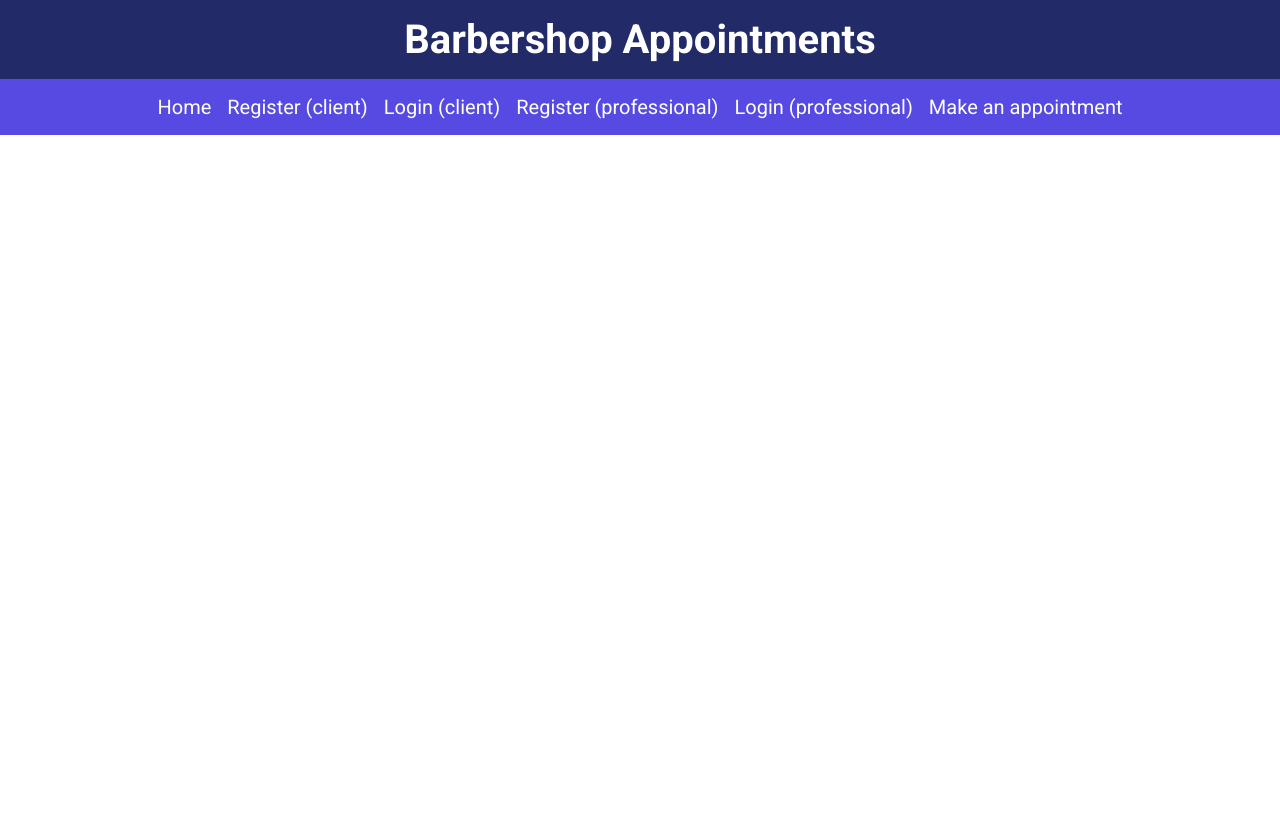
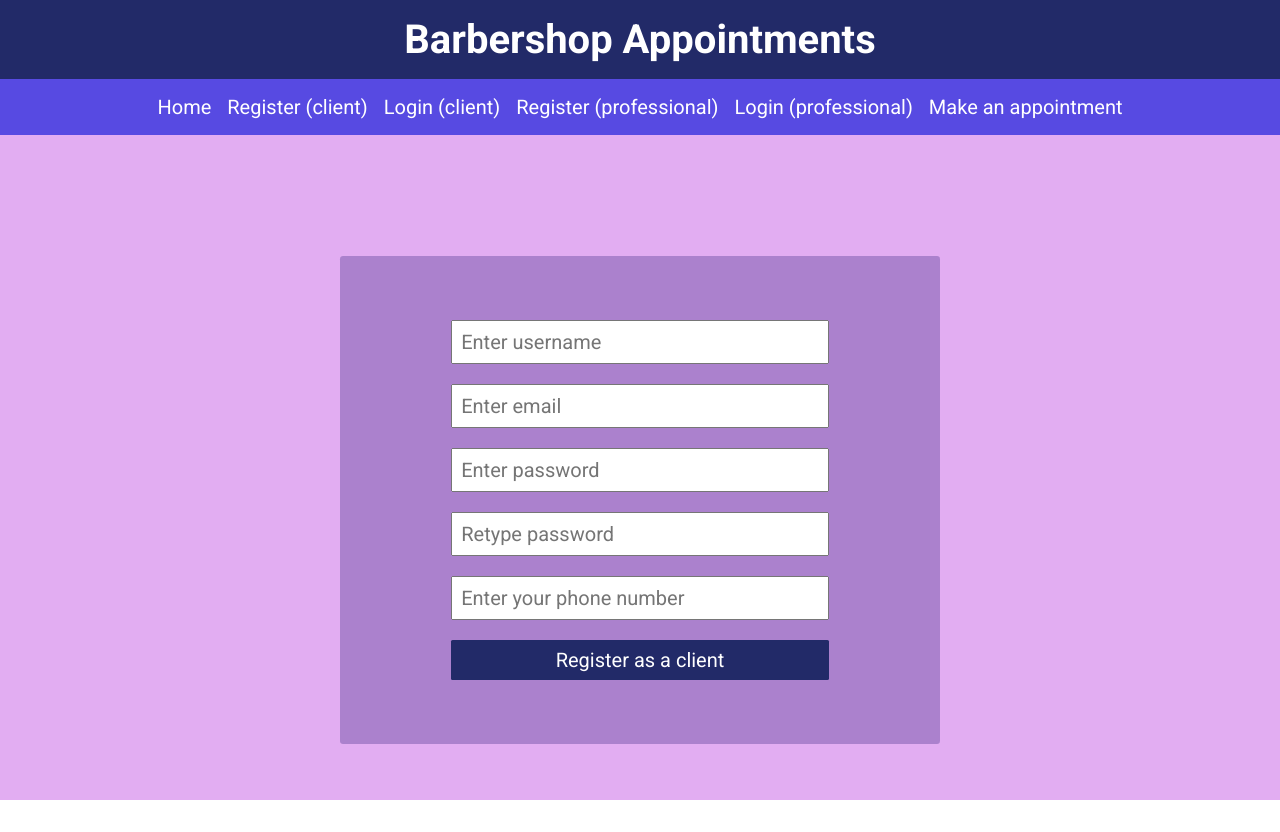
Before and after one commit to prabhjotaulakh159/barbershop-appointment-system, a Flask app: page /register-client in a window 1280 px wide. Before the commit the page ends 135 px from the top, so only its background shows below. Run offline with Flask 3, Linux system fonts and the light colour scheme.

Commit message:
Fixed styling for all auth forms

```diff
--- a/appointment_app/static/styles.css
+++ b/appointment_app/static/styles.css
@@ -76,3 +76,46 @@ nav {
         border: 1px solid black;
     }
 }
+
+main {
+    background-color: var(--light-purple);
+    flex: 1;
+}
+
+.form-container {
+    width: 100%;
+    height: 100%;
+    display: flex;
+    align-items: center;
+    justify-content: center;
+    margin: 2rem 0;
+}
+
+form {
+    background-color: var(--medium-purple);
+    padding: 4rem;
+    display: flex;
+    flex-direction: column;
+    align-items: center;
+    justify-content: center;
+    gap: 1.25rem;
+    width: 100%;
+    max-width: 37.5rem;
+    border-radius: 0.2rem;
+}
+
+form * {
+    width: 80%;
+}
+
+form input, select {
+    font-size: 1.25rem;
+    padding: 0.5rem;
+}
+
+form .button {
+    background-color: var(--dark-blue);
+    border: none;
+    border-radius: 0.1rem;
+    color: #ffffff;
+}
--- a/appointment_app/templates/base.html
+++ b/appointment_app/templates/base.html
@@ -18,14 +18,17 @@
             <a href="{{ url_for('user.login_professional') }}">Login (professional)</a>
             <a href="{{ url_for('appointment.add_appointment') }}">Make an appointment</a>
         </nav>
-        <!--
         {% if get_flashed_messages() %}
             {% for category, message in get_flashed_messages(with_categories=True) %}
                 <p class="{{ category }}">{{ message }}</p>
             {% endfor %}
         {% endif %}
+        <main>
             {% block content %}
+
             {% endblock content %}
+        </main>
+        <!--
             <footer>
                 <span>Prabhjot Aulakh and Tommy Tran, Winter 2024</span>
             </footer>
--- a/appointment_app/user/forms.py
+++ b/appointment_app/user/forms.py
@@ -21,7 +21,7 @@ class RegisterProfessionalForm(RegisterClientForm):
         ('barber', 'Barber'),
         ('other', 'Other')
     ])
-    submit = SubmitField("Register")
+    submit = SubmitField("Register as a professional")
 
 class LoginForm(FlaskForm):
     username = StringField("Username", validators=[DataRequired(), Length(min=2,max=25)])
--- a/appointment_app/user/templates/register-client.html
+++ b/appointment_app/user/templates/register-client.html
@@ -1,33 +1,20 @@
 {% extends "base.html" %}
 {% from "macros.html" import form_field_error with context %}
 {% block content %}
-    <section class="form-container">
-        <form action="" method="post" novalidate>
-            {{form.hidden_tag()}}
-            <legend>Create your client account</legend>
-            <section>
-                {{form.username(class='form-field', placeholder='Enter username')}}
-                {{form_field_error(form.username.errors)}}
-            </section>
-            <section>
-                {{form.email(class='form-field', placeholder='Enter email')}}
-                {{form_field_error(form.email.errors)}}
-            </section>
-            <section>
-                {{form.password(class='form-field', placeholder='Enter password')}}
-                {{form_field_error(form.password.errors)}}
-            </section>
-            <section>
-                {{form.confirm_password(class='form-field', placeholder='Retype password')}}
-                {{form_field_error(form.confirm_password.errors)}}
-            </section>
-            <section>
-                {{form.phone(class='form-field', placeholder='Enter your phone number (xxx-xxx-xxxx) or without - ')}}
-                {{form_field_error(form.phone.errors)}}
-            </section>
-            <section>
-                {{form.submit(class='button')}}
-            </section>
+    <div class="form-container">
+        <form method="POST" novalidate>
+            {{ form.hidden_tag() }}
+            {{ form.username(class='form-field', placeholder='Enter username') }}
+            {{ form_field_error(form.username.errors) }}
+            {{ form.email(class='form-field', placeholder='Enter email') }}
+            {{ form_field_error(form.email.errors) }}
+            {{ form.password(class='form-field', placeholder='Enter password') }}
+            {{ form_field_error(form.password.errors) }}
+            {{ form.confirm_password(class='form-field', placeholder='Retype password') }}
+            {{ form_field_error(form.confirm_password.errors) }}
+            {{ form.phone(class='form-field', placeholder='Enter your phone number') }}
+            {{ form_field_error(form.phone.errors) }}
+            {{ form.submit(class='button', value='Register as a client') }}
         </form>
-    </section>
+    </div>
 {% endblock content %}
```
Also changed, not shown: appointment_app/user/templates/login-client.html (+9 -16 lines), appointment_app/user/templates/login-professional.html (+8 -15 lines), appointment_app/user/templates/register-professional.html (+16 -17 lines). Lines whose indentation alone changed are shown as unchanged.
